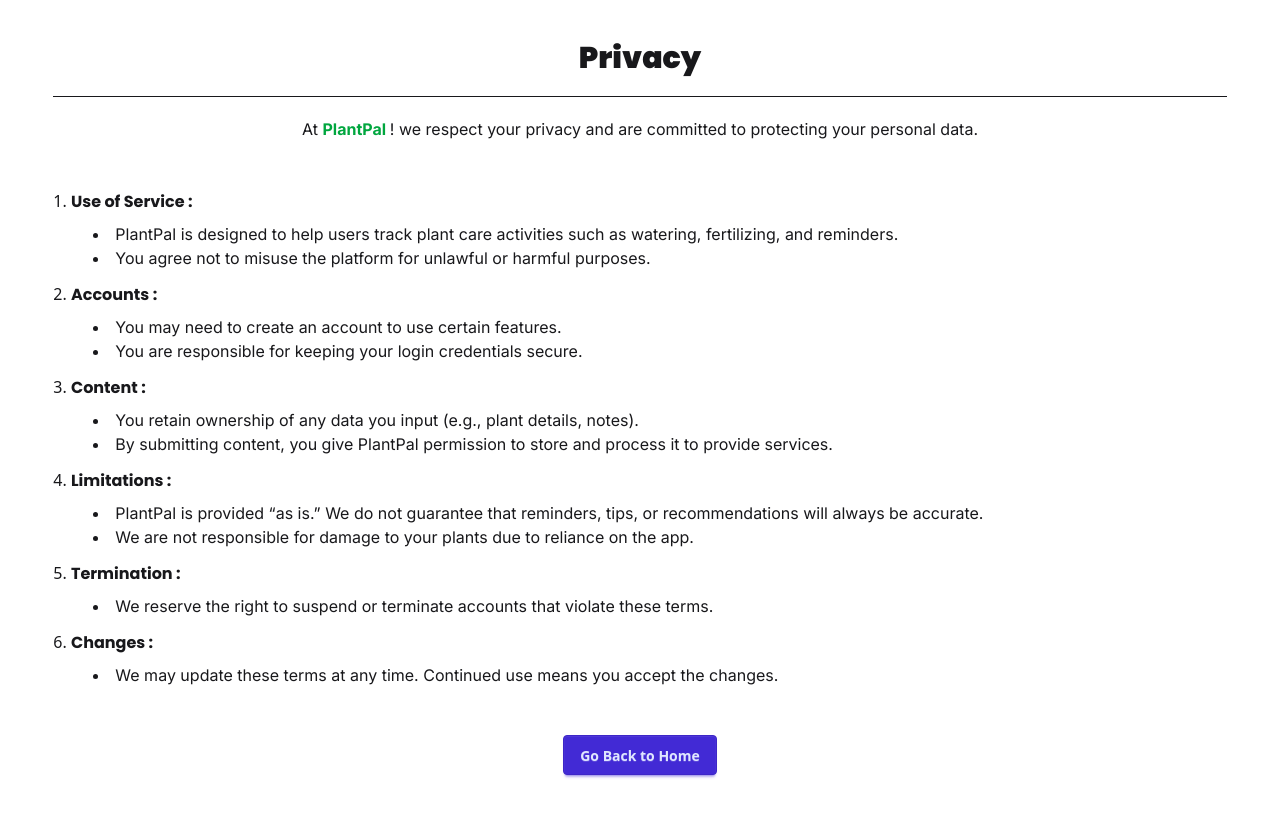
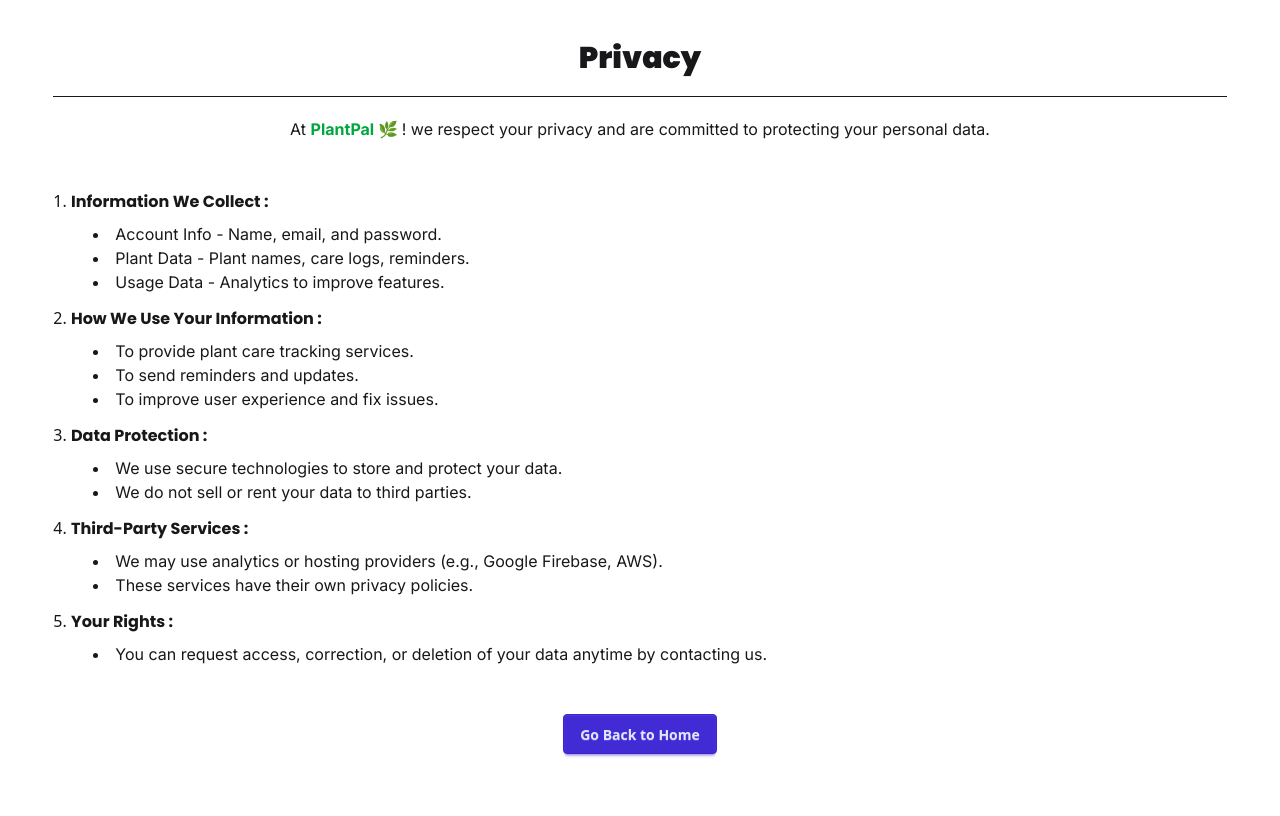
Before and after one commit to DevAbidHasan/B11-A10-Plantpal-client, a React (Vite) app: page /privacy in a window 1280 px wide. Shown: the top 816 px of the page. Built offline with nearby package versions, Linux system fonts and the light colour scheme.

Commit message:
added privacy policy, cookies, developer guide etc sub-pages

```diff
--- /dev/null
+++ b/src/Pages/CookiesPolicy.jsx
@@ -0,0 +1,44 @@
+import React from 'react';
+import { PiPlant } from "react-icons/pi";
+import { Link, NavLink } from 'react-router';
+
+const CookiesPolicy = () => {
+    return (
+        <div className='my-10 mb-25 w-11/12 mx-auto'>
+            <h2 className='text-center mb-5 md:text-3xl sm:text-2xl text-xl poppins font-black'>Cookies Policy</h2> <hr/>
+            <p className='text-center mt-5 inter'><span className='font-bold  text-green-600'>PlantPal 🌿</span>uses cookies to improve your browsing experience.</p>
+            <ol className='my-12 space-y-3 list-decimal list-inside'>
+                <li ><span className='font-bold poppins'>What Are Cookies? :</span>
+                <ul className='list-disc mt-2 ml-0 md:ml-10 list-inside'>
+                    <li className='inter'>Cookies are small files stored on your device to remember preferences and enhance your experience.</li>
+                </ul>
+                </li>
+                 <li ><span className='font-bold poppins'>Types of Cookies We Use :</span>
+                <ul className='list-disc mt-2 ml-0 md:ml-10 list-inside'>
+                    <li className='inter'>Essential Cookies: Required for login and basic functionality.</li>
+                    <li className='inter'>Performance Cookies: Help us analyze how users interact with PlantPal.</li>
+                    <li className='inter'>Preference Cookies: Remember your settings (e.g., theme, language).</li>
+                </ul>
+                </li>
+                <li ><span className='font-bold poppins'>Managing Cookies :</span>
+                <ul className='list-disc mt-2 ml-0 md:ml-10 list-inside'>
+                    <li className='inter'>You can manage or disable cookies in your browser settings.</li>
+                    <li className='inter'>Some features may not work properly without cookies.</li>
+                </ul>
+                </li>
+                <li ><span className='font-bold poppins'>Updates :</span>
+                <ul className='list-disc mt-2 ml-0 md:ml-10 list-inside'>
+                    <li className='inter'>We may update our cookie policy from time to time.</li>
+                </ul>
+                </li>
+            </ol>
+          <div className="flex mt-10 justify-center items-center ">
+                <NavLink to="/" className="btn btn-primary w-auto">
+                    Go Back to Home
+                </NavLink>
+            </div>
+        </div>
+    );
+};
+
+export default CookiesPolicy;
--- /dev/null
+++ b/src/Pages/DeveloperResources.jsx
@@ -0,0 +1,46 @@
+import React from 'react';
+import { PiPlant } from "react-icons/pi";
+import { Link, NavLink } from 'react-router';
+
+const DeveloperResources = () => {
+    return (
+        <div className='my-10 mb-25 w-11/12 mx-auto'>
+            <h2 className='text-center mb-5 md:text-3xl sm:text-2xl text-xl poppins font-black'>Developer Resources</h2> <hr/>
+            <p className='text-center mt-5 inter'>Welcome developers ! 🌿
+                If you want to integrate or build on top of <span className='font-bold text-green-600'>PlantPal</span>, here are some resources:</p>
+            <ol className='my-12 space-y-3 list-decimal list-inside'>
+                <li ><span className='font-bold poppins'>API Access (Future Release) :</span>
+                <ul className='list-disc mt-2 ml-0 md:ml-10 list-inside'>
+                    <li className='inter'>We plan to provide APIs for plant data, reminders, and care tips.</li>
+                    <li className='inter'>Endpoints will be secured via API keys.</li>
+                </ul>
+                </li>
+                 <li ><span className='font-bold poppins'>Open Source Contributions :</span>
+                <ul className='list-disc mt-2 ml-0 md:ml-10 list-inside'>
+                    <li className='inter'>We may open source certain components of PlantPal.</li>
+                    <li className='inter'>Developers can contribute via GitHub.</li>
+                </ul>
+                </li>
+                <li ><span className='font-bold poppins'>Documentation :</span>
+                <ul className='list-disc mt-2 ml-0 md:ml-10 list-inside'>
+                    <li className='inter'>Guides for authentication, endpoints, and integrations will be published soon.</li>
+                </ul>
+                </li>
+                <li ><span className='font-bold poppins'>Support :</span>
+                <ul className='list-disc mt-2 ml-0 md:ml-10 list-inside'>
+                    <li className='inter'>For questions, email us at [<span className='italic text-blue-600 hover:underline'>developer@plantpal.com</span>
+].</li>
+                </ul>
+                </li>
+
+            </ol>
+          <div className="flex mt-10 justify-center items-center ">
+                <NavLink to="/" className="btn btn-primary w-auto">
+                    Go Back to Home
+                </NavLink>
+            </div>
+        </div>
+    );
+};
+
+export default DeveloperResources;
--- a/src/Pages/Privacy.jsx
+++ b/src/Pages/Privacy.jsx
@@ -6,41 +6,38 @@
     return (
         <div className='my-10 mb-25 w-11/12 mx-auto'>
             <h2 className='text-center mb-5 md:text-3xl sm:text-2xl text-xl poppins font-black'>Privacy</h2> <hr/>
-            <p className='text-center mt-5 inter'>At <span className='font-bold  text-green-600'>PlantPal </span>! we respect your privacy and are committed to protecting your personal data.</p>
+            <p className='text-center mt-5 inter'>At <span className='font-bold  text-green-600'>PlantPal 🌿 </span>! we respect your privacy and are committed to protecting your personal data.</p>
             <ol className='my-12 space-y-3 list-decimal list-inside'>
-                <li ><span className='font-bold poppins'>Use of Service :</span>
+                <li ><span className='font-bold poppins'>Information We Collect :</span>
                 <ul className='list-disc mt-2 ml-0 md:ml-10 list-inside'>
-                    <li className='inter'>PlantPal is designed to help users track plant care activities such as watering, fertilizing, and reminders.</li>
-                    <li className='inter'>You agree not to misuse the platform for unlawful or harmful purposes.</li>
+                    <li className='inter'>Account Info - Name, email, and password.</li>
+                    <li className='inter'>Plant Data - Plant names, care logs, reminders.</li>
+                    <li className='inter'>Usage Data - Analytics to improve features.</li>
                 </ul>
                 </li>
-                 <li ><span className='font-bold poppins'>Accounts :</span>
+                 <li ><span className='font-bold poppins'>How We Use Your Information :</span>
                 <ul className='list-disc mt-2 ml-0 md:ml-10 list-inside'>
-                    <li className='inter'>You may need to create an account to use certain features.</li>
-                    <li className='inter'>You are responsible for keeping your login credentials secure.</li>
+                    <li className='inter'>To provide plant care tracking services.</li>
+                    <li className='inter'>To send reminders and updates.</li>
+                     <li className='inter'>To improve user experience and fix issues.</li>
                 </ul>
                 </li>
-                <li ><span className='font-bold poppins'>Content :</span>
+                <li ><span className='font-bold poppins'>Data Protection :</span>
                 <ul className='list-disc mt-2 ml-0 md:ml-10 list-inside'>
-                    <li className='inter'>You retain ownership of any data you input (e.g., plant details, notes).</li>
-                    <li className='inter'>By submitting content, you give PlantPal permission to store and process it to provide services.</li>
+                    <li className='inter'>We use secure technologies to store and protect your data.</li>
+                    <li className='inter'>We do not sell or rent your data to third parties.</li>
                 </ul>
                 </li>
-                <li ><span className='font-bold poppins'>Limitations :</span>
+                <li ><span className='font-bold poppins'>Third-Party Services :</span>
                 <ul className='list-disc mt-2 ml-0 md:ml-10 list-inside'>
-                    <li className='inter'>PlantPal is provided “as is.” We do not guarantee that reminders, tips, or recommendations will always be accurate.</li>
-                    <li className='inter'>We are not responsible for damage to your plants due to reliance on the app.</li>
+                    <li className='inter'>We may use analytics or hosting providers (e.g., Google Firebase, AWS).</li>
+                    <li className='inter'>These services have their own privacy policies.</li>
                 </ul>
                 </li>
-                <li ><span className='font-bold poppins'>Termination :</span>
+                <li ><span className='font-bold poppins'>Your Rights :</span>
                 <ul className='list-disc mt-2 ml-0 md:ml-10 list-inside'>
-                    <li className='inter'>We reserve the right to suspend or terminate accounts that violate these terms.</li>
+                    <li className='inter'>You can request access, correction, or deletion of your data anytime by contacting us.</li>
 
-                </ul>
-                </li>
-                <li ><span className='font-bold poppins'>Changes :</span>
-                <ul className='list-disc mt-2 ml-0 md:ml-10 list-inside'>
-                    <li className='inter'>We may update these terms at any time. Continued use means you accept the changes.</li>
                 </ul>
                 </li>
             </ol>
--- a/src/Pages/TermsOfServices.jsx
+++ b/src/Pages/TermsOfServices.jsx
@@ -6,7 +6,7 @@
     return (
         <div className='my-10 mb-25 w-11/12 mx-auto'>
             <h2 className='text-center mb-5 md:text-3xl sm:text-2xl text-xl poppins font-black'>Terms of Services</h2> <hr/>
-            <p className='text-center mt-5 inter'><span className='text-2xl font-bold text-green-600'>W</span>elcome to <span className='font-bold  text-green-600'>PlantPal </span>! By using our website and services, you agree to the following terms. Please read them carefully.</p>
+            <p className='text-center mt-5 inter'><span className='text-2xl font-bold text-green-600'>W</span>elcome to <span className='font-bold  text-green-600'>PlantPal🌿 </span>! By using our website and services, you agree to the following terms. Please read them carefully.</p>
             <ol className='my-12 space-y-3 list-decimal list-inside'>
                 <li ><span className='font-bold poppins'>Use of Service :</span>
                 <ul className='list-disc mt-2 ml-0 md:ml-10 list-inside'>
--- a/src/Routes/Route.jsx
+++ b/src/Routes/Route.jsx
@@ -2,6 +2,8 @@
 import MainLayout from "../Layouts/MainLayout/MainLayout";
 import TermsOfServices from "../Pages/TermsOfServices";
 import Privacy from "../Pages/Privacy";
+import DeveloperResources from "../Pages/DeveloperResources";
+import CookiesPolicy from "../Pages/CookiesPolicy";
 
  export const router = createBrowserRouter([
     {
@@ -29,5 +31,13 @@
     {
         path:"/privacy",
         Component : Privacy
+    },
+    {
+        path: "/developer-resources",
+        Component : DeveloperResources
+    },
+    {
+        path :"/cookies-policy",
+        Component: CookiesPolicy
     }
 ])
--- a/src/components/Footer/Footer.jsx
+++ b/src/components/Footer/Footer.jsx
@@ -30,8 +30,8 @@
                 <div className='flex items-center gap-1.5 flex-col'>
                     <Link className='hover:underline hover:text-gray-400' to="/terms-of-services"><small>Terms of Services</small></Link>
                     <Link className='hover:underline hover:text-gray-400' to="/privacy"><small>Privacy Policy</small></Link>
-                    <Link className='hover:underline hover:text-gray-400' to=""><small>Developer Resources</small></Link>
-                    <Link className='hover:underline hover:text-gray-400' to=""><small>Cookies Policy</small></Link>
+                    <Link className='hover:underline hover:text-gray-400' to="/developer-resources"><small>Developer Resources</small></Link>
+                    <Link className='hover:underline hover:text-gray-400' to="/cookies-policy"><small>Cookies Policy</small></Link>
                 </div>
 
                 <div>
```
